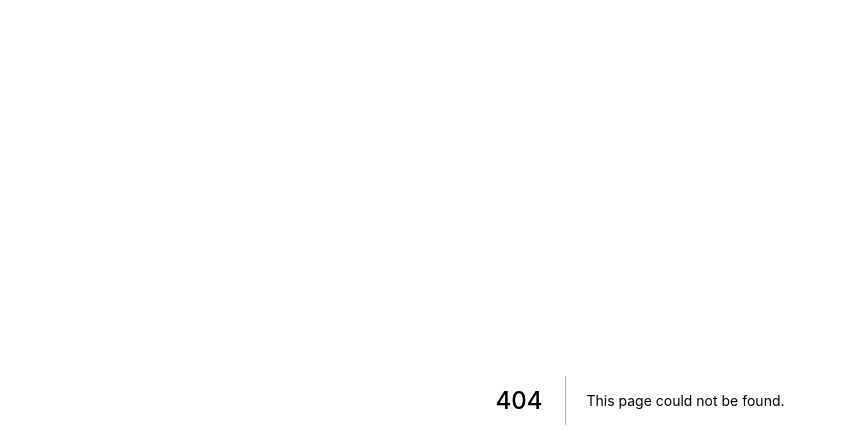
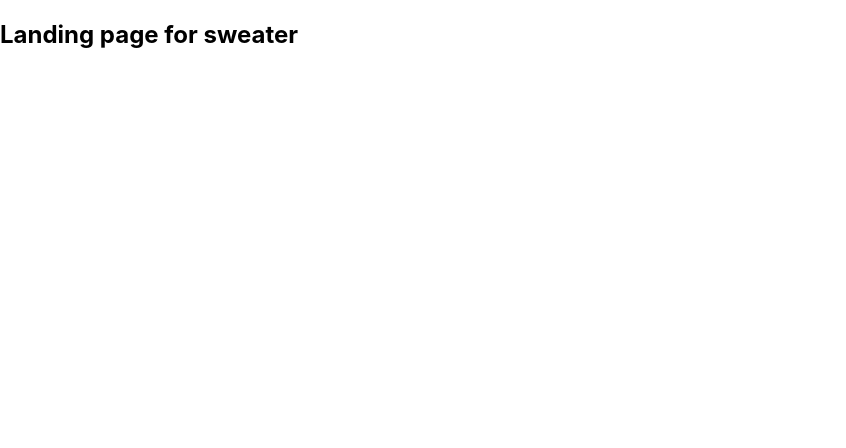
Before and after one commit to mdnakibul/learn-next-js, a Next.js app: page /product/sweater in a window 1280 px wide. Before the commit this address had no page. Shown: the top 448 px of the page, without its empty margins (0-846 px from the left). Built offline with nearby package versions, Linux system fonts and the light colour scheme.

Commit message:
sweater langing page

```diff
--- /dev/null
+++ b/pages/product/sweater.js
@@ -0,0 +1,9 @@
+const SweaterLandingPage = () => {
+    return (
+        <div>
+            <h2>Landing page for sweater</h2>
+        </div>
+    )
+}
+
+export default SweaterLandingPage
```
